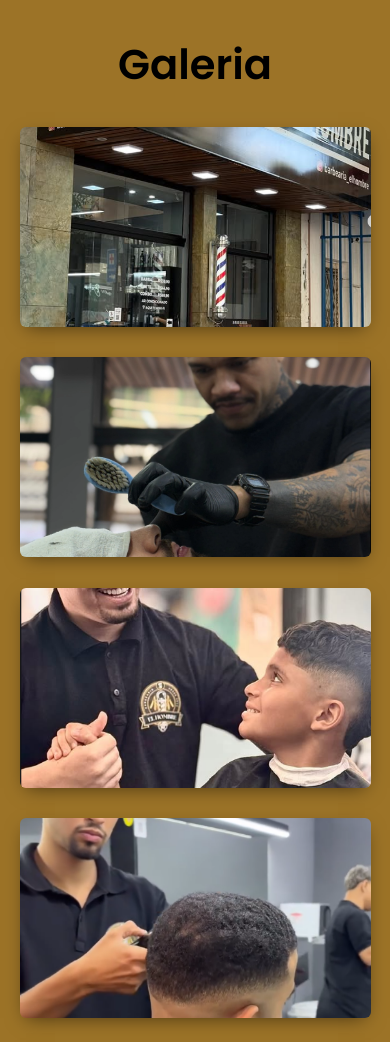
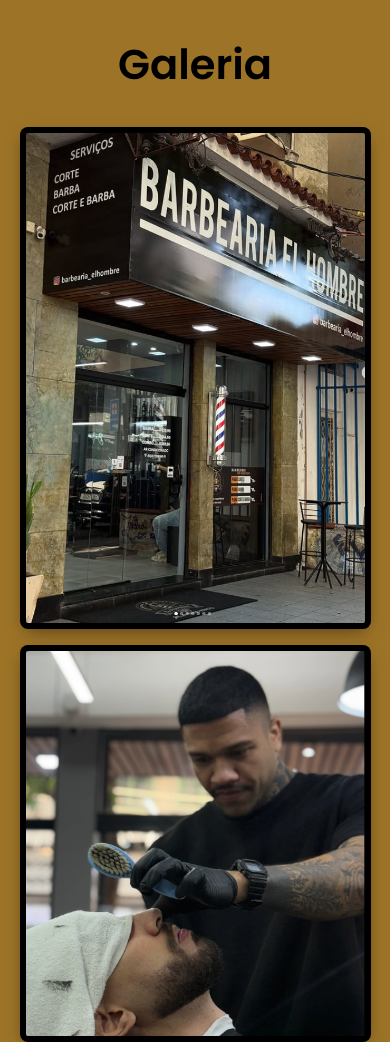
Before and after one commit to barbeariaelhombre/ELHOMBRE, a plain HTML site: page index.html in a window 390 px wide. Shown: the part 5180-6222 px from the top of the page. Drawn offline with Linux system fonts and the light colour scheme.

Commit message:
Update style.css

```diff
--- a/style.css
+++ b/style.css
@@ -1306,11 +1306,23 @@ section h2 {
   transform:scale(1.03);
 }
 
-/* altura menor em telas pequenas */
-@media(max-width:540px){
-  .vip-gallery-grid img{height:200px;}
-}
-
+/* === VIP GALLERY – Mobile: mostrar a imagem inteira, sem cortes === */
+@media (max-width: 768px) {
+  .vip-gallery-grid {
+    grid-template-columns: 1fr;   /* 1 coluna: foco total na imagem */
+    gap: 1rem;                     /* leve respiro */
+  }
+
+  .vip-gallery-grid img {
+    height: auto !important;       /* remove as alturas fixas (240/200px) */
+    max-height: 70vh;              /* evita imagens gigantes na rolagem */
+    object-fit: contain !important;/* exibe 100% da imagem, sem crop */
+    background: #000;              /* letterbox discreto nas bordas */
+    padding: 6px;                  /* evita encostar no contorno arredondado */
+    border-radius: 8px;            /* mantém o look dos cards */
+    box-shadow: 0 6px 18px -6px rgba(0,0,0,.55);
+  }
+}
 
 /* ==========================================================
    ZIG-DIVIDER – divisor serrilhado
```
